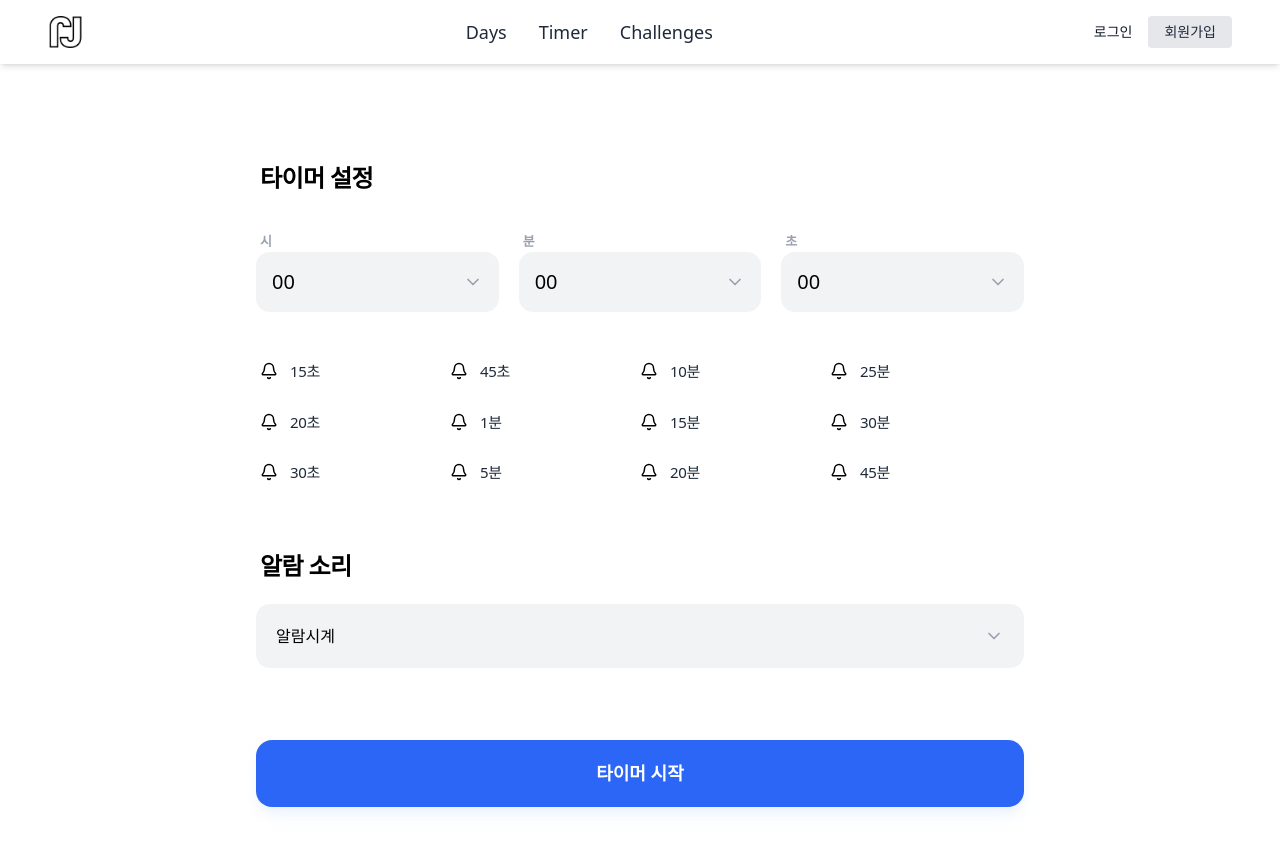
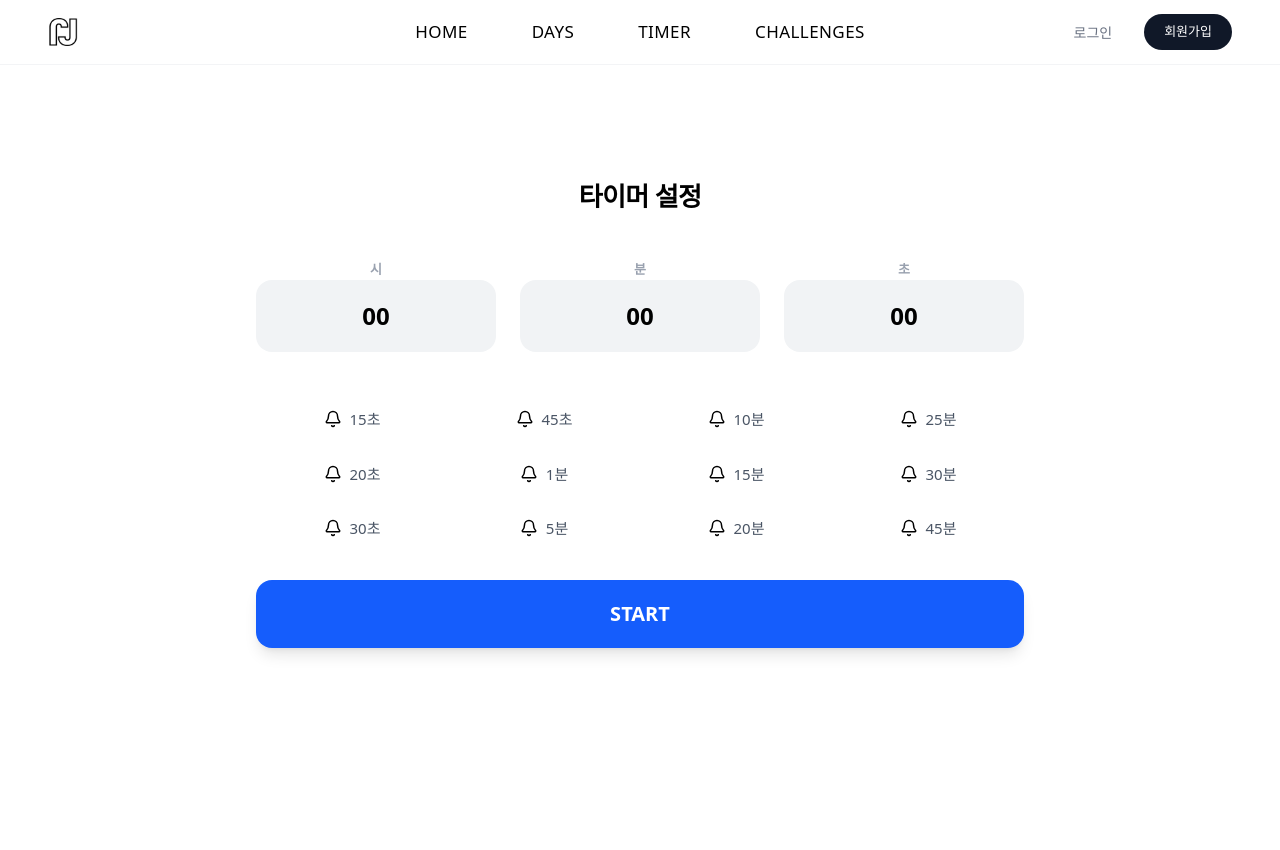
Before and after one commit to woojaemin0106/study-planner, a React (Vite) app: page /Timer in a window 1280 px wide. Shown: the top 850 px of the page. Built offline with nearby package versions, Linux system fonts and the light colour scheme.

Commit message:
Feat: 타이머 페이지 네브바 간격 조정 및 라운드 처리

```diff
--- a/src/App.jsx
+++ b/src/App.jsx
@@ -18,7 +18,7 @@ export default function App() {
   return (
     <>
       <NavBar />
-      <div className="pt-16 min-h-screen bg-gray-50">
+      <div className="min-h-screen bg-gray-50">
         <Routes>
           {/* Home */}
           <Route path="/" element={<MainPage />} />
--- a/src/components/NavBar.jsx
+++ b/src/components/NavBar.jsx
@@ -1,59 +1,59 @@
-
-import React from "react";
+import React, { useState } from "react";
 import { Link } from "react-router-dom";
-import MenuItem from './Menu.jsx';
 import { navbarClasses } from './NavBarStyles';
 
+function NavBar() {
+    const [isDaysOpen, setIsDaysOpen] = useState(false);
 
-function NavBar() {
     return (
-        <header className={navbarClasses.header}>
-            <div className={navbarClasses.container}>
+        /* mb-0를 명시적으로 추가하여 하단 여백을 제거하고,
+           h-16(64px) 높이를 유지합니다. */
+        <header className={`${navbarClasses.header} sticky top-0 bg-white z-[100] border-b border-gray-100 mb-0 shadow-none`}>
+            <div className={`${navbarClasses.container} flex justify-between items-center px-12 h-16`}>
 
                 {/* 1. 로고 */}
-             <div className={navbarClasses.logoWrapper}>
-                <Link
-                    to="/"
-                    className={navbarClasses.logoLink}
-                >
-                    {/* 👈 이미지 태그에 크기 클래스(예: h-8, w-auto) 추가 */}
-                    <img
-                        src="/logo.png"
-                        alt="앱 로고"
-                        className="h-8 w-auto" // h-8 (높이 2rem, 32px), w-auto (가로 비율 유지)
-                    />
-                </Link>
-            </div>
+                <div className="flex-1 flex justify-start">
+                    <Link to="/" className={navbarClasses.logoLink}>
+                        <img src="/logo.png" alt="앱 로고" className="h-7 w-auto" />
+                    </Link>
+                </div>
 
                 {/* 2. 중앙 메뉴 */}
-                <nav className={navbarClasses.centerNav}>
-                    <ul className={navbarClasses.centerUl}>
+                <nav className="flex-[2] flex justify-center">
+                    <ul className="flex items-center gap-16 text-[17px] font-medium tracking-wide">
                         <li>
-                        <Link to="/Days" className={navbarClasses.menuItemDays}>Days</Link>
+                            <Link to="/" className="hover:text-blue-600 transition-colors uppercase">Home</Link>
                         </li>
-                        <li>
-                        <Link to="/Timer" className={navbarClasses.menuItemTimer}>Timer</Link>
+
+                        <li
+                            className="relative"
+                            onMouseEnter={() => setIsDaysOpen(true)}
+                            onMouseLeave={() => setIsDaysOpen(false)}
+                        >
+                            <Link to="/Days" className="hover:text-blue-600 transition-colors uppercase flex items-center gap-1">
+                                Days
+                            </Link>
+
+                            {isDaysOpen && (
+                                <div className="absolute left-1/2 -translate-x-1/2 w-36 pt-4 z-[110]">
+                                    <ul className="bg-white border border-gray-100 shadow-xl rounded-xl py-3 overflow-hidden">
+                                        <li><Link to="/Days/daily" className="block px-4 py-2.5 hover:bg-blue-50 text-sm text-center">일간</Link></li>
+                                        <li><Link to="/Days/weekly" className="block px-4 py-2.5 hover:bg-blue-50 text-sm text-center">주간</Link></li>
+                                        <li><Link to="/Days/monthly" className="block px-4 py-2.5 hover:bg-blue-50 text-sm text-center">월간</Link></li>
+                                    </ul>
+                                </div>
+                            )}
                         </li>
-                        <li>
-                        <Link to="/Challenges" className={navbarClasses.menuItemChallenges}>Challenges</Link>
-                        </li>
+
+                        <li><Link to="/Timer" className="hover:text-blue-600 transition-colors uppercase">Timer</Link></li>
+                        <li><Link to="/Challenges" className="hover:text-blue-600 transition-colors uppercase">Challenges</Link></li>
                     </ul>
                 </nav>
 
-                {/* 3 & 4. 로그인/회원가입 */}
-                <div className={navbarClasses.authWrapper}>
-                    <Link
-                        to="/Login"
-                        className={navbarClasses.loginLink}
-                    >
-                        로그인
-                    </Link>
-                    <Link
-                        to="/Signup"
-                        className={navbarClasses.signupLink}
-                    >
-                        회원가입
-                    </Link>
+                {/* 3. 로그인/회원가입 */}
+                <div className="flex-1 flex justify-end gap-8 items-center">
+                    <Link to="/Login" className="text-[14px] text-gray-500 hover:text-black transition-colors">로그인</Link>
+                    <Link to="/Signup" className="text-[13px] bg-gray-900 text-white px-5 py-2 rounded-full hover:bg-black transition-all">회원가입</Link>
                 </div>
             </div>
         </header>
--- a/src/components/NavBarStyles.js
+++ b/src/components/NavBarStyles.js
@@ -1,41 +1,10 @@
-// src/styles/navbarStyles.js
+// NavBarStyles.js 수정
+export const navbarClasses = {
+    // 1. 배경색이 화면 끝까지 차도록 w-full 유지, mb-0로 하단 마진 제거
+    header: "w-full border-b border-gray-100 bg-white sticky top-0 z-[100] m-0 p-0",
 
-export const navbarClasses = {
-  // 최상위 <header> 태그 스타일: 순수 블랙(bg-black), 상단 고정, z-50
-  header:
-    "fixed top-0 left-0 w-full bg-white/90 backdrop-blur text-gray-900 z-50 shadow-md",
+    // 2. container에서 max-w를 제거하거나 px를 조절해 꽉 차게 만듦
+    container: "w-full h-16 flex items-center px-12",
 
-  // 컨텐츠 래퍼 <div> 스타일: 높이 h-16 (64px), 패딩, Flexbox 정렬
-  container: "flex items-center justify-between h-16 px-6 md:px-12",
-
-  // 로고 Wrapper <div> 스타일
-  logoWrapper: "flex items-center",
-  // 로고 Link 스타일: 폰트 크기, 굵기, 넷플릭스 레드
-  logoLink:
-    "text-3xl font-bold text-red-600 hover:text-red-500 tracking-wider transition",
-
-  // 중앙 메뉴 <nav> 스타일: 데스크톱에서만 표시
-  centerNav: "hidden md:block",
-  // 중앙 메뉴 <ul> 스타일: Flex 정렬 및 항목 간 간격 (space-x-8 = 32px)
-  centerNav: "hidden md:block",
-  centerUl: "flex space-x-8",
-
-  menuItemDays:
-    "text-lg font-medium text-gray-800 hover:text-gray-500 transition-colors duration-200",
-  menuItemTimer:
-    "text-lg font-medium text-gray-800 hover:text-gray-500 transition-colors duration-200",
-  menuItemChallenges:
-    "text-lg font-medium text-gray-800 hover:text-gray-500 transition-colors duration-200",
-
-  // 인증 영역 <div> 스타일
-  authWrapper: "flex space-x-4 items-center",
-
-  // 로그인 버튼 Link 스타일 (일반 텍스트)
-  loginLink: "text-sm font-medium hover:text-gray-300 transition",
-
-  // 회원가입 버튼 Link 스타일 (빨간색 배경, 강조)
-  signupLink:
-    "bg-gray-200 hover:bg-gray-300 text-gray-800 text-sm font-medium py-1.5 px-4 rounded transition duration-200",
-  // 로고 이미지 스타일 (height만 지정하고 width는 auto로 비율 유지)
-  logoImg: "h-8 w-auto",
+    centerUl: "flex items-center gap-16 font-medium text-gray-700 tracking-wide",
 };
--- a/src/pages/TimerPage.jsx
+++ b/src/pages/TimerPage.jsx
@@ -1,22 +1,19 @@
 import React, { useState, useEffect } from 'react';
-import { Bell, ChevronDown, PlayCircle, Pause, RotateCcw } from 'lucide-react';
+import { Bell, PlayCircle, Pause, RotateCcw } from 'lucide-react';
 
 export default function TimerPage() {
-  // 1. 상태 관리
   const [hours, setHours] = useState(0);
   const [minutes, setMinutes] = useState(0);
   const [seconds, setSeconds] = useState(0);
   const [isActive, setIsActive] = useState(false);
   const [timeLeft, setTimeLeft] = useState(0);
 
-  // 2. 프리셋 데이터 (이미지 순서에 맞춰 배치)
   const presets = [
     { label: '15초', value: 15 }, { label: '45초', value: 45 }, { label: '10분', value: 600 }, { label: '25분', value: 1500 },
     { label: '20초', value: 20 }, { label: '1분', value: 60 }, { label: '15분', value: 900 }, { label: '30분', value: 1800 },
     { label: '30초', value: 30 }, { label: '5분', value: 300 }, { label: '20분', value: 1200 }, { label: '45분', value: 2700 }
   ];
 
-  // 3. 타이머 로직
   useEffect(() => {
     let interval = null;
     if (isActive && timeLeft > 0) {
@@ -38,9 +35,17 @@ export default function TimerPage() {
     }
   };
 
-  const handlePreset = (val) => {
-    setTimeLeft(val);
-    setIsActive(true);
+  const handlePreset = (additionalSeconds) => {
+    const currentTotalInSeconds = hours * 3600 + minutes * 60 + seconds;
+    const newTotal = currentTotalInSeconds + additionalSeconds;
+
+    const h = Math.floor(newTotal / 3600);
+    const m = Math.floor((newTotal % 3600) / 60);
+    const s = newTotal % 60;
+
+    setHours(h > 23 ? 23 : h);
+    setMinutes(m >= 60 ? 59 : m);
+    setSeconds(s >= 60 ? 59 : s);
   };
 
   const formatTime = (time) => {
@@ -51,25 +56,25 @@ export default function TimerPage() {
   };
 
   return (
-    <div className="min-h-screen bg-white text-black px-6 pt-24 pb-12 font-sans selection:bg-blue-100">
-      <div className="max-w-3xl mx-auto space-y-12">
+    <div className="min-h-screen bg-white text-black px-6 pt-16 pb-12 font-sans selection:bg-blue-100">
+      <div className="max-w-3xl mx-auto">
 
-        {/* 타이머 표시 화면 (작동 중일 때) */}
+        {/* 타이머 표시 화면: 상하단 모두 둥글게(rounded-[48px]) 및 상단 여백(mt-8) 추가 */}
         {(isActive || timeLeft > 0) && (
-          <div className="text-center py-14 bg-[#f8f9fa] rounded-[32px] border border-gray-100 mb-10 shadow-sm transition-all animate-in fade-in zoom-in duration-300">
-            <div className="text-8xl font-light mb-10 tabular-nums tracking-tight text-gray-900">
+          <div className="text-center py-16 bg-[#f8f9fa] rounded-[48px] border border-gray-100 shadow-sm transition-all mb-12">
+            <div className="text-9xl font-extralight mb-10 tabular-nums tracking-tighter text-gray-900 leading-none">
               {formatTime(timeLeft)}
             </div>
             <div className="flex justify-center gap-6">
               <button
                 onClick={() => setIsActive(!isActive)}
-                className="p-5 bg-white border border-gray-200 hover:border-blue-200 hover:bg-blue-50 rounded-full shadow-sm transition-all active:scale-95"
+                className="p-5 bg-white border border-gray-200 rounded-full shadow-sm hover:bg-blue-50 transition-all"
               >
-                {isActive ? <Pause size={32} className="text-gray-700" /> : <PlayCircle size={32} className="text-[#2b66f6]" />}
+                {isActive ? <Pause size={32} /> : <PlayCircle size={32} className="text-blue-600" />}
               </button>
               <button
                 onClick={() => {setIsActive(false); setTimeLeft(0);}}
-                className="p-5 bg-white border border-gray-200 hover:bg-gray-50 rounded-full shadow-sm transition-all active:scale-95"
+                className="p-5 bg-white border border-gray-200 rounded-full shadow-sm hover:bg-gray-50 transition-all"
               >
                 <RotateCcw size={32} className="text-gray-400" />
               </button>
@@ -78,68 +83,53 @@ export default function TimerPage() {
         )}
 
         {/* 타이머 설정 섹션 */}
-        <section className="space-y-8">
-          <h2 className="text-[24px] font-bold tracking-tight px-1">타이머 설정</h2>
+        <section className={`space-y-10 ${!(isActive || timeLeft > 0) ? 'pt-12' : ''}`}>
+          <h2 className="text-[26px] font-bold tracking-tight text-center">타이머 설정</h2>
 
-          <div className="grid grid-cols-3 gap-5">
+          <div className="grid grid-cols-3 gap-6">
             {[
               { label: '시', max: 23, value: hours, setter: setHours },
               { label: '분', max: 59, value: minutes, setter: setMinutes },
               { label: '초', max: 59, value: seconds, setter: setSeconds }
             ].map((item) => (
-              <div key={item.label} className="space-y-3">
-                <label className="text-[13px] font-semibold text-gray-400 ml-1">{item.label}</label>
+              <div key={item.label} className="space-y-3 text-center">
+                <label className="text-[13px] font-bold text-gray-400">{item.label}</label>
                 <div className="relative">
                   <select
                     value={item.value}
                     onChange={(e) => item.setter(Number(e.target.value))}
-                    className="w-full bg-[#f1f3f5] border-none rounded-[14px] p-4 pr-10 appearance-none focus:outline-none focus:ring-2 focus:ring-blue-500/20 cursor-pointer text-xl font-medium transition-all"
+                    className="w-full bg-[#f1f3f5] border-none rounded-2xl p-5 appearance-none text-2xl font-semibold focus:ring-2 focus:ring-blue-500/20 text-center"
                   >
                     {[...Array(item.max + 1).keys()].map(v => (
                       <option key={v} value={v}>{v.toString().padStart(2, '0')}</option>
                     ))}
                   </select>
-                  <ChevronDown className="absolute right-4 top-1/2 -translate-y-1/2 w-5 h-5 text-gray-400 pointer-events-none" />
                 </div>
               </div>
             ))}
           </div>
 
-          {/* 프리셋 그리드 - 정렬 불균형 해결을 위해 justify-items-start 적용 */}
-          <div className="grid grid-cols-4 gap-y-7 pt-4 px-1">
+          {/* 프리셋: 사용자가 요청한 기존 스타일(가로 정렬 + 아이콘 옆 텍스트) 유지 */}
+          <div className="grid grid-cols-4 gap-y-8 pt-4">
             {presets.map((preset, index) => (
               <button
                 key={index}
                 onClick={() => handlePreset(preset.value)}
-                className="flex items-center gap-3 text-gray-800 hover:text-[#2b66f6] transition-colors group w-fit justify-self-start"
+                className="flex items-center gap-2 text-gray-600 hover:text-blue-600 transition-colors group justify-self-center"
               >
-                <Bell size={18} className="text-black group-hover:text-[#2b66f6] transition-colors" />
-                <span className="text-[15px] font-medium tracking-tight">{preset.label}</span>
+                <Bell size={18} className="group-hover:animate-bounce text-black" />
+                <span className="text-[15px] font-medium">{preset.label}</span>
               </button>
             ))}
           </div>
         </section>
 
-        {/* 알람 소리 섹션 */}
-        <section className="space-y-5 pt-4">
-          <h2 className="text-[24px] font-bold tracking-tight px-1">알람 소리</h2>
-          <div className="relative">
-            <select className="w-full bg-[#f1f3f5] border-none rounded-[14px] p-5 appearance-none focus:outline-none focus:ring-2 focus:ring-blue-500/20 text-[16px] font-medium cursor-pointer">
-              <option>알람시계</option>
-              <option>벨소리</option>
-              <option>전자음</option>
-            </select>
-            <ChevronDown className="absolute right-5 top-1/2 -translate-y-1/2 w-5 h-5 text-gray-400 pointer-events-none" />
-          </div>
-        </section>
-
-        {/* 시작 버튼 */}
-        <div className="pt-6">
+        <div className="pt-10">
           <button
             onClick={handleStart}
-            className="w-full bg-[#2b66f6] hover:bg-[#1a52e0] text-white font-bold py-5 rounded-[16px] transition-all active:scale-[0.98] text-[18px] shadow-lg shadow-blue-100/50"
+            className="w-full bg-blue-600 hover:bg-blue-700 text-white font-bold py-5 rounded-2xl transition-all text-xl shadow-lg"
           >
-            타이머 시작
+            START
           </button>
         </div>
       </div>
```
